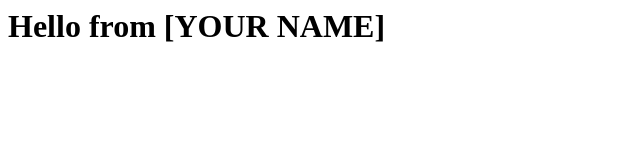
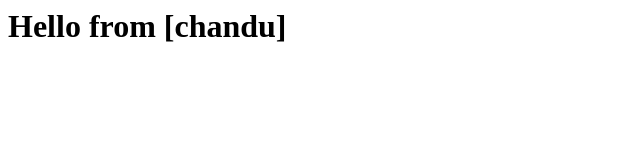
Before and after one commit to crakasi/softeng-deploy, a plain HTML site: page index.html in a window 1280 px wide. Shown: the whole page, without its empty margins (0-640 px from the left). Drawn offline with Linux system fonts and the light colour scheme.

Commit message:
Update index.html

```diff
--- a/index.html
+++ b/index.html
@@ -3,6 +3,6 @@
     <title>Static Web App</title>
 </head>
 <body>
-    <h1>Hello from [YOUR NAME]</h1>
+    <h1>Hello from [chandu]</h1>
 </body>
 </html>
```
